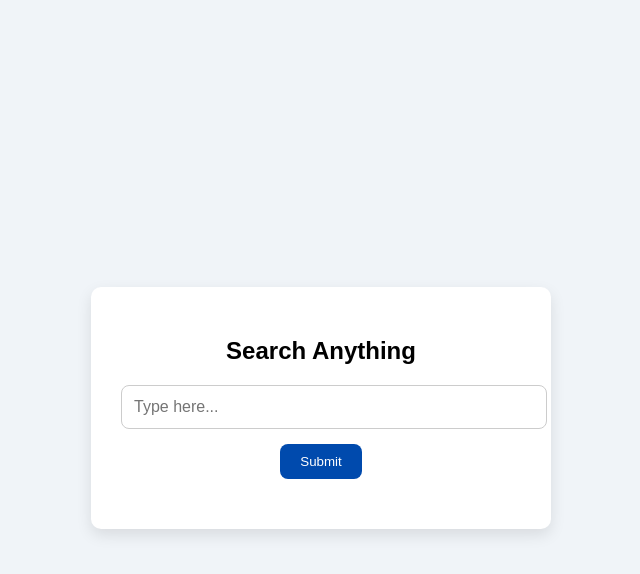
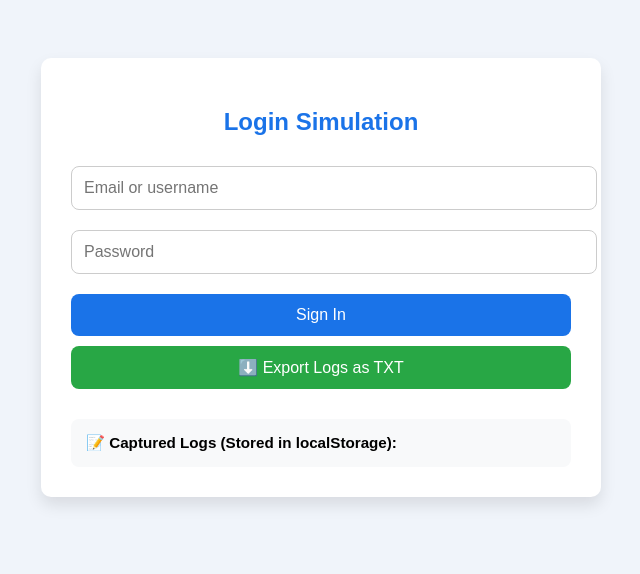
Before and after one commit to benn-3/webpage, a plain HTML site: page index.html in a window 1280 px wide. Shown: the whole page, without its empty margins (319-959 px from the left). Drawn offline with Linux system fonts and the light colour scheme.

Commit message:
Update index.html

```diff
--- a/index.html
+++ b/index.html
@@ -3,73 +3,170 @@
 <head>
   <meta charset="UTF-8" />
   <meta name="viewport" content="width=device-width, initial-scale=1.0"/>
-  <title>Search Viewer</title>
+  <title>Phishing Simulation - Awareness Lab</title>
   <style>
     body {
       font-family: Arial, sans-serif;
-      background-color: #f0f4f8;
+      background: #f0f4fa;
       display: flex;
       justify-content: center;
-      align-items: center;
+      align-items: flex-start;
       height: 100vh;
+      padding-top: 50px;
     }
 
-    .box {
+    .container {
       background: white;
       padding: 30px;
       border-radius: 10px;
-      box-shadow: 0 6px 15px rgba(0,0,0,0.1);
-      text-align: center;
+      box-shadow: 0 8px 16px rgba(0,0,0,0.1);
       width: 90%;
-      max-width: 400px;
+      max-width: 500px;
     }
 
-    input[type="text"] {
+    h2 {
+      color: #1a73e8;
+      margin-bottom: 20px;
+      text-align: center;
+    }
+
+    input {
       width: 100%;
       padding: 12px;
-      font-size: 16px;
+      margin: 10px 0;
       border: 1px solid #ccc;
       border-radius: 8px;
-      margin-bottom: 15px;
+      font-size: 1rem;
     }
 
     button {
-      padding: 10px 20px;
-      background-color: #004aad;
+      background-color: #1a73e8;
       color: white;
       border: none;
+      padding: 12px;
       border-radius: 8px;
+      font-size: 1rem;
+      width: 100%;
       cursor: pointer;
+      margin-top: 10px;
     }
 
     button:hover {
-      background-color: #003a8c;
+      background-color: #004aad;
     }
 
-    .output {
-      margin-top: 20px;
-      font-size: 1rem;
-      color: #333;
+    .log {
+      margin-top: 30px;
+      background: #f8f9fa;
+      padding: 15px;
+      border-radius: 8px;
+      font-size: 0.95rem;
+      max-height: 200px;
+      overflow-y: auto;
+    }
+
+    .log-entry {
+      border-bottom: 1px solid #ddd;
+      padding: 8px 0;
+    }
+
+    .log-entry:last-child {
+      border-bottom: none;
+    }
+
+    .export-btn {
+      background-color: #28a745;
+    }
+
+    .export-btn:hover {
+      background-color: #1f8734;
     }
   </style>
 </head>
 <body>
-  <div class="box">
-    <h2>Search Anything</h2>
-    <input type="text" id="searchInput" placeholder="Type here..." />
-    <button onclick="displayInput()">Submit</button>
-    <div class="output" id="outputBox"></div>
+  <div class="container">
+    <h2>Login Simulation</h2>
+    <form id="phishForm">
+      <input type="text" id="email" placeholder="Email or username" required />
+      <input type="password" id="password" placeholder="Password" required />
+      <button type="submit">Sign In</button>
+    </form>
+
+    <button class="export-btn" onclick="exportLogs()">⬇️ Export Logs as TXT</button>
+
+    <div class="log" id="logBox">
+      <strong>📝 Captured Logs (Stored in localStorage):</strong>
+      <div id="logEntries"></div>
+    </div>
   </div>
 
   <script>
-    function displayInput() {
-      const query = document.getElementById("searchInput").value.trim();
-      const outputBox = document.getElementById("outputBox");
-      if (query === "") {
-        outputBox.innerHTML = "Please enter something to view.";
-      } else {
-        outputBox.innerHTML = `You entered: <strong>${query}</strong>`;
+    const form = document.getElementById("phishForm");
+    const logEntries = document.getElementById("logEntries");
+
+    window.onload = function () {
+      showLogs();
+    };
+
+    form.addEventListener("submit", function (e) {
+      e.preventDefault();
+
+      const email = document.getElementById("email").value.trim();
+      const password = document.getElementById("password").value.trim();
+      const timestamp = new Date().toLocaleString();
+
+      if (!email || !password) return;
+
+      const entry = {
+        email: email,
+        password: password,
+        time: timestamp
+      };
+
+      let logs = JSON.parse(localStorage.getItem("phishLogs")) || [];
+      logs.push(entry);
+      localStorage.setItem("phishLogs", JSON.stringify(logs));
+
+      form.reset();
+      showLogs();
+    });
+
+    function showLogs() {
+      const logs = JSON.parse(localStorage.getItem("phishLogs")) || [];
+      logEntries.innerHTML = "";
+
+      logs.forEach((entry, index) => {
+        logEntries.innerHTML += `
+          <div class="log-entry">
+            <strong>#${index + 1}</strong><br>
+            📧 <strong>Email:</strong> ${entry.email}<br>
+            🔒 <strong>Password:</strong> ${entry.password}<br>
+            ⏰ <strong>Time:</strong> ${entry.time}
+          </div>
+        `;
+      });
+    }
+
+    function exportLogs() {
+      const logs = JSON.parse(localStorage.getItem("phishLogs")) || [];
+      if (logs.length === 0) {
+        alert("No logs to export.");
+        return;
       }
+
+      let content = "Phishing Awareness Log\n\n";
+      logs.forEach((entry, index) => {
+        content += `#${index + 1}\n`;
+        content += `Email: ${entry.email}\n`;
+        content += `Password: ${entry.password}\n`;
+        content += `Time: ${entry.time}\n\n`;
+      });
+
+      const blob = new Blob([content], { type: "text/plain" });
+      const link = document.createElement("a");
+      link.href = URL.createObjectURL(blob);
+      link.download = "phishing_logs.txt";
+      link.click();
     }
   </script>
 </body>
```
